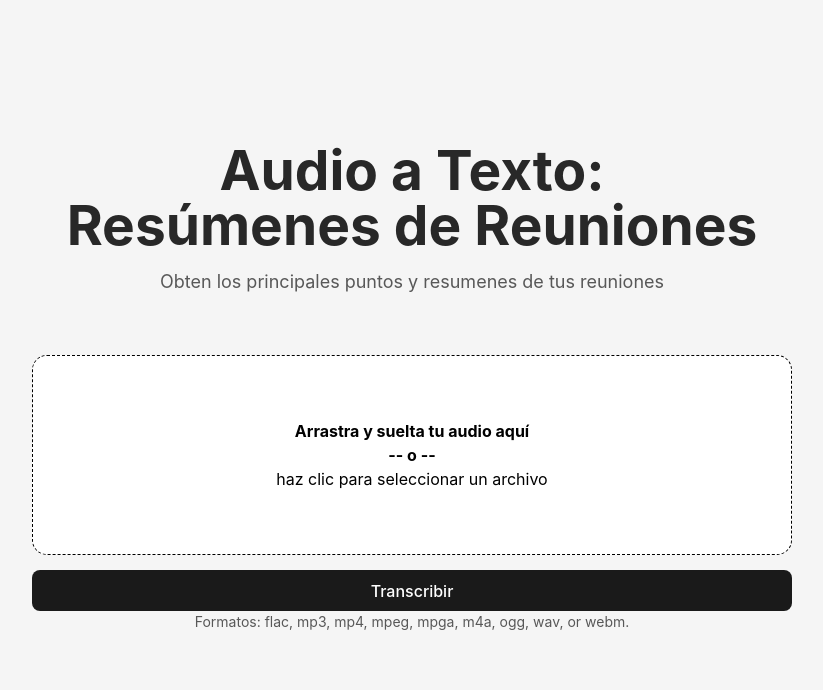
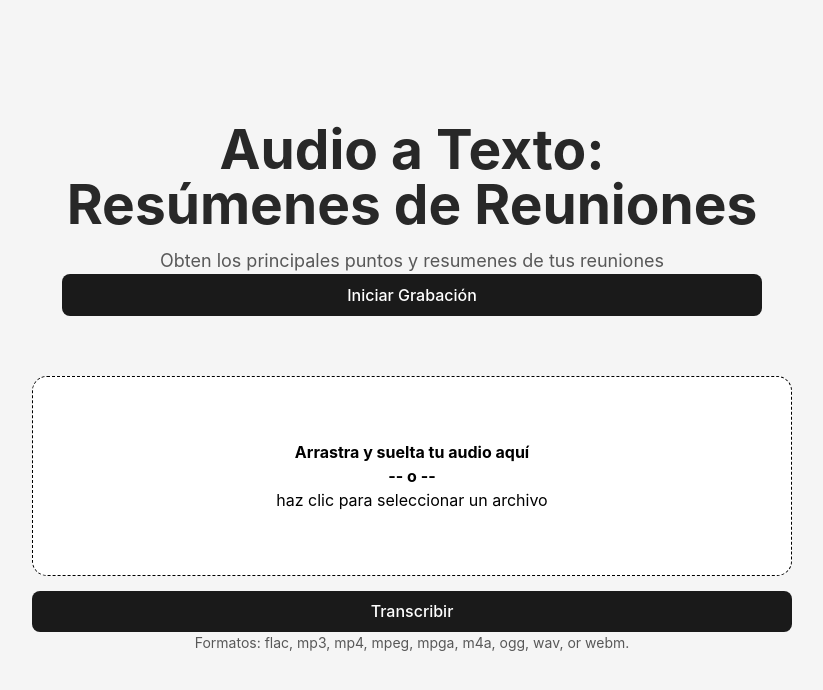
Before and after one commit to Nimb17/Transcripci-n-de-audio, a React (Vite) app: page / in a window 1280 px wide. Shown: the top 690 px of the page, without its empty margins (228-1051 px from the left). Built offline with nearby package versions, Linux system fonts and the light colour scheme; no server answers.

Commit message:
Add recording feature to App.jsx

```diff
--- a/src/App.jsx
+++ b/src/App.jsx
@@ -6,6 +6,7 @@ import Loader from './components/Loader';
 import { OpenAI } from 'openai'
 import ReactMarkdown from 'react-markdown'
 import Modal from 'react-modal';
+import Recording from './components/Recording/Recording';
 
 const AudioUpload = () => {
   const [file, setFile] = useState(null);
@@ -134,6 +135,7 @@ const AudioUpload = () => {
       <section className={style.container__titulo}>
         <h1>Audio a Texto: Resúmenes de Reuniones</h1>
         <p>Obten los principales puntos y resumenes de tus reuniones</p>
+        <Recording />
 
       </section>
       <section className={style.container__form}>
--- /dev/null
+++ b/src/components/Recording/Recording.jsx
@@ -0,0 +1,38 @@
+import React, { useState, useRef } from 'react';
+
+function Recording() {
+  const [recording, setRecording] = useState(false);
+  const mediaRecorderRef = useRef(null);
+  const audioUrlRef = useRef(null);
+
+  const startRecording = async () => {
+    try {
+      const stream = await navigator.mediaDevices.getUserMedia({ audio: true });
+      mediaRecorderRef.current = new MediaRecorder(stream);
+      mediaRecorderRef.current.ondataavailable = (e) => {
+        const url = URL.createObjectURL(e.data);
+        audioUrlRef.current = url;
+      };
+      mediaRecorderRef.current.start();
+      setRecording(true);
+    } catch (err) {
+      console.error('Error al iniciar la grabación:', err);
+    }
+  };
+
+  const stopRecording = () => {
+    mediaRecorderRef.current.stop();
+    setRecording(false);
+  };
+
+  return (
+    <div>
+      <button onClick={recording ? stopRecording : startRecording}>
+        {recording ? 'Detener Grabación' : 'Iniciar Grabación'}
+      </button>
+      {audioUrlRef.current && <audio src={audioUrlRef.current} controls />}
+    </div>
+  );
+}
+
+export default Recording;
```
Also changed, not shown: src/components/Recording/Recording.module.css (added).
